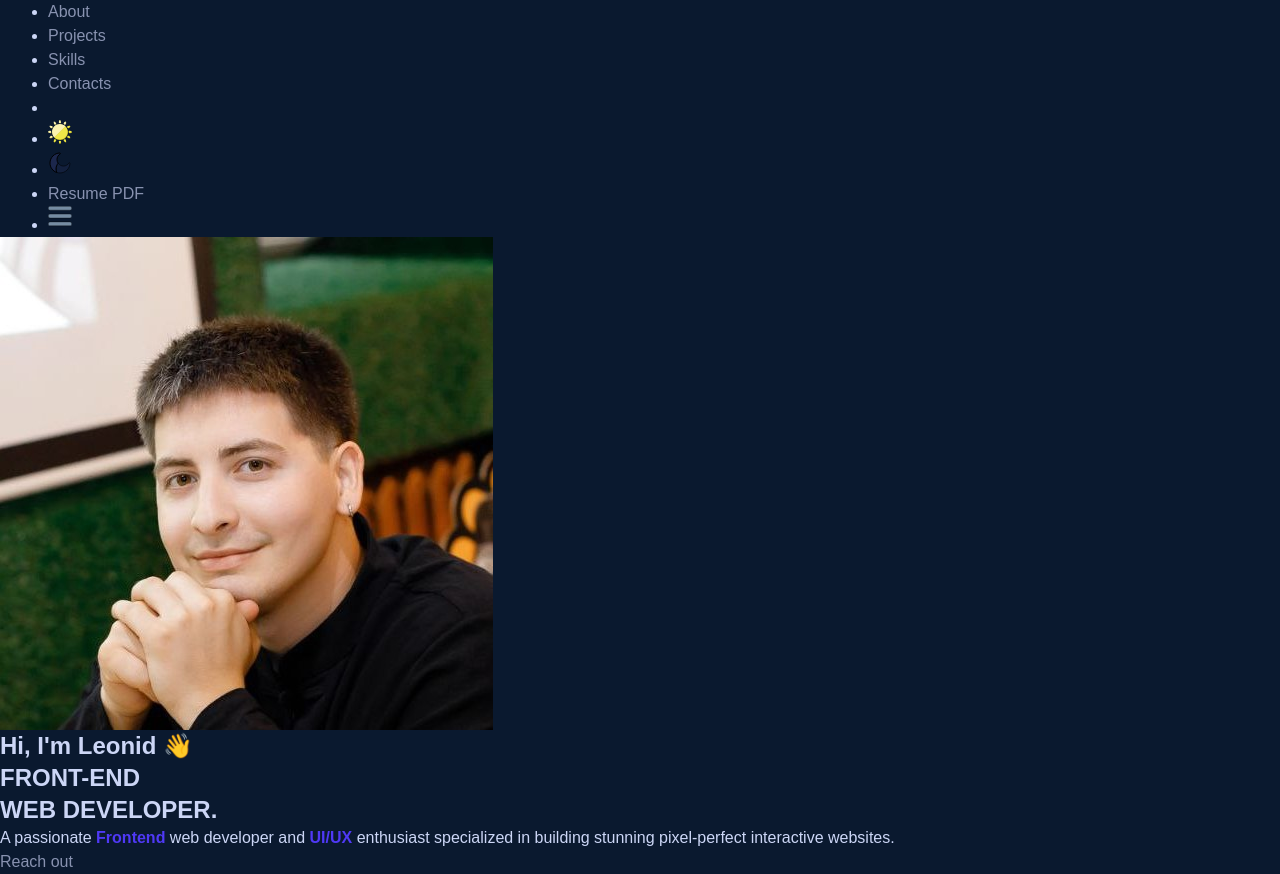
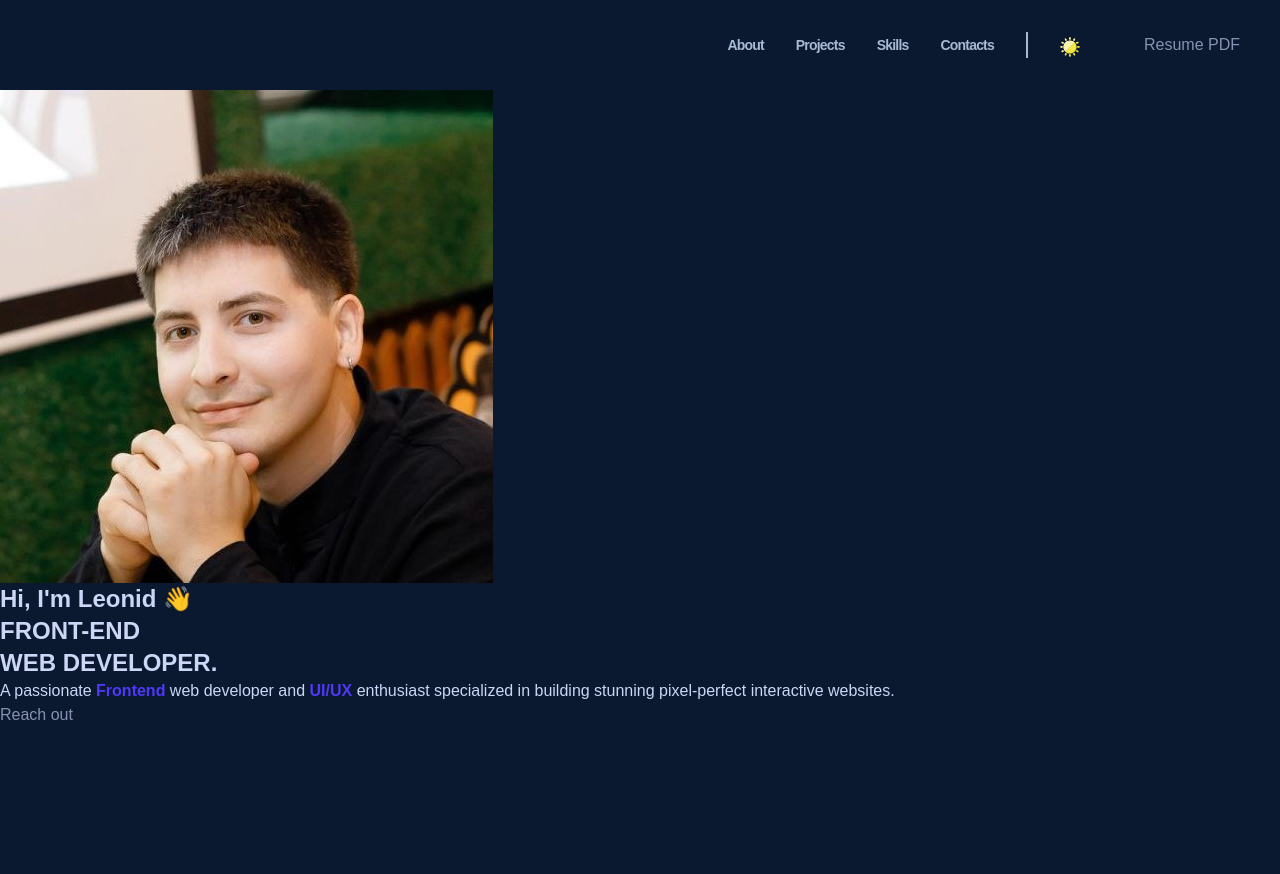
Before and after one commit to LeonGuts/Portfolio, a plain HTML site: page index.html in a window 1280 px wide. After the commit the page ends 800 px from the top, so only its background shows below. Drawn offline with Linux system fonts and the light colour scheme; a web font is replaced by a local one.

Commit message:
Filled header.css

```diff
--- a/index.html
+++ b/index.html
@@ -7,6 +7,7 @@
     <link href="/styles/modern-normalize.css" rel="stylesheet">
     <link href="/styles/style.css" rel="stylesheet">
     <link href="/styles/utils.css" rel="stylesheet">
+    <link href="/styles/components/header.css" rel="stylesheet">
     <title>Leonid Gutsev, Frontend-developer</title>
 </head>
 <body>
--- a/styles/components/header.css
+++ b/styles/components/header.css
@@ -0,0 +1,76 @@
+.header {
+    display: flex;
+    justify-content: flex-end;
+    align-items: center;
+    padding-top: 2rem;
+    padding-bottom: 2rem;
+}
+.header_menu {
+    display: none;
+}
+ .header_bars {
+    color: var(--clr-gray-blue);
+    width: var(--size-2xl);
+    height: var(--size-2xl);
+    display: block;
+ }
+
+ @media (min-width: 768px) {
+    .header_menu {
+        display: flex;
+        align-items: center;
+        list-style: none;
+        padding: 0;
+        gap: 2rem;
+    }
+
+    .header_link {
+        font-size: var(--size-xs);
+        text-decoration: none;
+        font-weight: 600;
+        color: var(--clr-light-gray-blue);
+        letter-spacing: -0.05rem;
+        transition: color 0.3s;
+    }
+    .header_link:hover {
+        color: var(--clr-indigo);
+    }
+    .header_line {
+        border: 1px solid var(--clr-light-gray-blue);
+        padding-top: 1.5em;
+    }
+    .header_sun {
+        display: block;
+        width: var(--size-base);
+        height: var(--size-base);
+    }
+    .header_moon {
+        display: none;
+    }
+    .header_resume {
+        font-size: var(--size-xs);
+    }
+    .header_bars {
+        display: none;
+    }
+ }
+
+ @media (min-width: 1024px) {
+    .header_menu {
+        display: flex;
+        align-items: center;
+        list-style: none;
+        padding: 0;
+        gap: 2em;
+    }
+    .header_link {
+        font-size: var(--size-sm);
+    }
+    .header_sun {
+        width: var(--size-xl);
+        height: var(--size-xl);
+    }
+    .header_resume {
+        font-size: var(--size-sm);
+    }
+ }
--- a/styles/style.css
+++ b/styles/style.css
@@ -5,6 +5,7 @@
     --clr-cyanic: #64ffda; /* accented color */
     --clr-light-gray: #ccd6f6; /* main text color */
     --clr-gray-blue: #8892b0; /* secondary text color*/
+    --clr-light-gray-blue: #a7b9d3; /* secondary accented text color*/
     --clr-indigo: #4f39f6; /* accented text color*/
 
     /* Text sizes */
```
